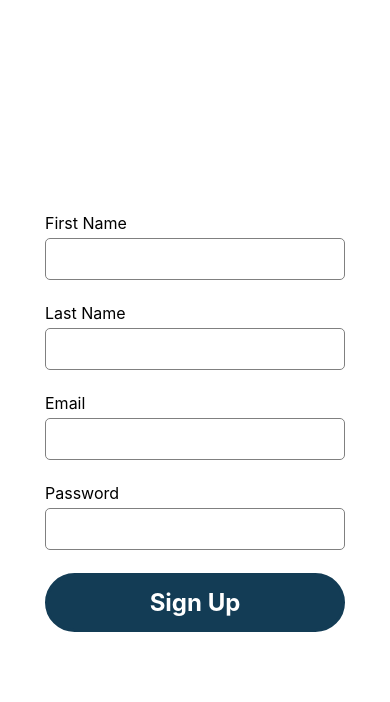
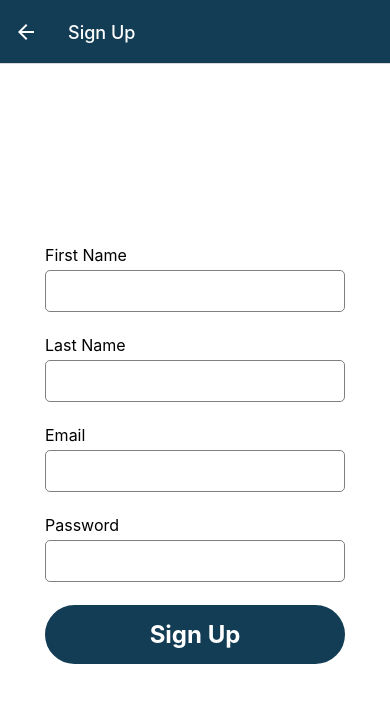
Before and after one commit to LDomadia/tech-demo-1-test, a React Native app in the folder TechDemo/: screen /SignUp in a window 390 px wide. Shown: the top 702 px of the page. Built offline with nearby package versions, Linux system fonts and the light colour scheme.

Commit message:
some fixes

```diff
--- a/TechDemo/App.tsx
+++ b/TechDemo/App.tsx
@@ -1,19 +1,17 @@
-import { StatusBar } from 'expo-status-bar';
 import React from 'react';
-import { StyleSheet, Text, View, Pressable, Dimensions } from 'react-native';
-import MyButton from './components/MyButton';
 import { NavigationContainer } from '@react-navigation/native';
 import { createNativeStackNavigator } from '@react-navigation/native-stack';
 import SignUpScreen from './screens/SignUpScreen';
 import StartUpScreen from './screens/StartUpScreen';
 
 const Stack = createNativeStackNavigator();
+
 export default function App() {
   return (
     <NavigationContainer>
       <Stack.Navigator>
         <Stack.Screen name="StartUp" component={StartUpScreen} options={{headerShown: false}} />
-        <Stack.Screen name="SignUp" component={SignUpScreen} options={{headerShown: false}} />
+        <Stack.Screen name="SignUp" component={SignUpScreen} options={{headerStyle: {backgroundColor: '#133C55'}, headerTintColor: 'white', title: 'Sign Up'}} />
       </Stack.Navigator>
     </NavigationContainer>
   )
--- a/TechDemo/screens/SignUpScreen.tsx
+++ b/TechDemo/screens/SignUpScreen.tsx
@@ -1,6 +1,6 @@
 import React, { useState } from 'react';
 import { StyleSheet, View} from 'react-native';
-import { FontAwesome } from '@expo/vector-icons';
+import { StatusBar } from 'expo-status-bar';
 import MyButton from '../components/MyButton';
 import MyField from '../components/MyField';
 import { signUpWithEmail } from '../services/firebase';
@@ -15,7 +15,7 @@ export default function SignUpScreen() {
 
   return (
     <>
-    {/* <MyAppBar title='Sign Up' leadingIcon='arrow-back-sharp' /> */}
+    <StatusBar style="light" />
     <View style={styles.container}>
       <MyField title='First Name' type='text' onChangeFn={setFName} />
       <MyField title='Last Name' type='text' onChangeFn={setLName} />
```
